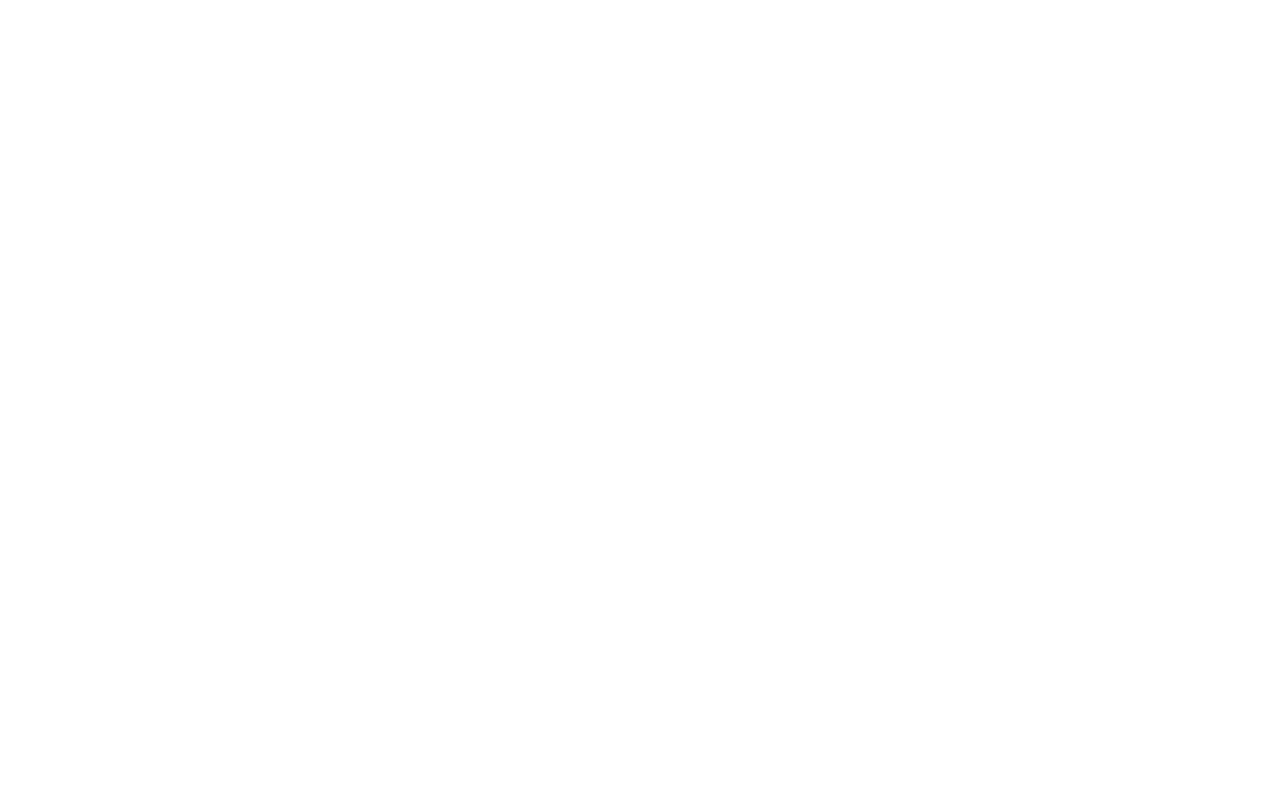
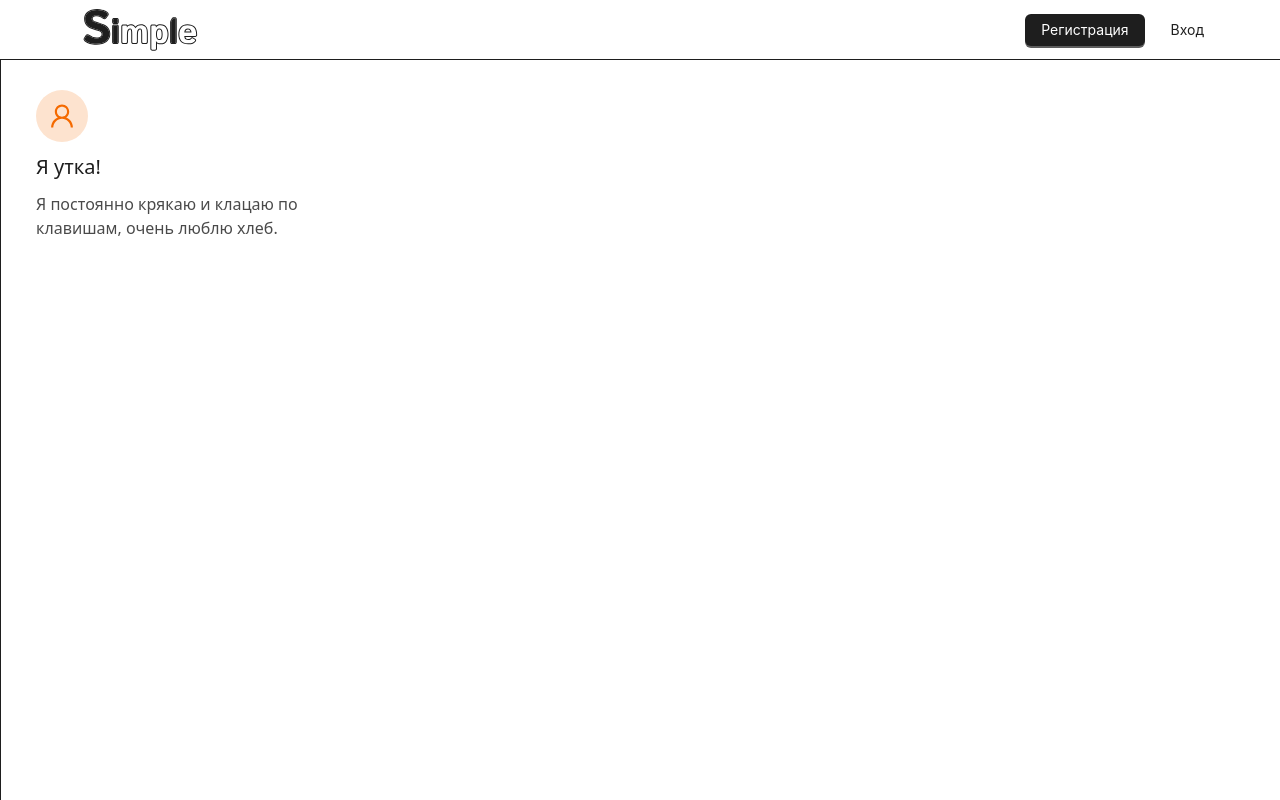
Before and after one commit to RoastedPikachu/lIfe_peak, a Next.js app: page / in a window 1280 px wide. Built offline with nearby package versions, Linux system fonts and the light colour scheme.

Commit message:
feat: Добавил карточку автора блога

```diff
--- a/app/page.tsx
+++ b/app/page.tsx
@@ -1,5 +1,15 @@
 import React from "react";
 
+import ContentPageWrapper from "@/widgets/pageWrappers/ContentPageWrapper";
+
+import UserCard from "@/entity/userCard/UserCard";
+
 export default function Home() {
-  return <main></main>;
+  return <ContentPageWrapper>
+    <main>
+      <aside className="w-[360px] h-[calc(100vh-60px)] border-l-[1px] border-[--color-black]">
+        <UserCard/>
+      </aside>
+    </main>
+  </ContentPageWrapper>;
 }
--- /dev/null
+++ b/entity/userCard/UserCard.tsx
@@ -0,0 +1,24 @@
+"use client";
+import React, {useState} from 'react';
+
+import {Avatar} from "antd";
+
+import {UserOutlined} from "@ant-design/icons";
+
+import "./userCard.css";
+
+const UserCard = () => {
+    const [user, setUser] = useState({});
+
+    return (
+        <div className="userCard">
+            <Avatar size={52} icon={<UserOutlined />} style={{ backgroundColor: "#fde3cf", color: "#f56a00" }}/>
+
+            <p className="userCard-nickname">{Object.keys(user).length !== 0 ? user.name : "Я утка!"}</p>
+
+            <p className="userCard-description">{Object.keys(user).length !== 0 ? user.description : "Я постоянно крякаю и клацаю по клавишам, очень люблю хлеб."}</p>
+        </div>
+    );
+};
+
+export default UserCard;
--- /dev/null
+++ b/entity/userCard/userCard.css
@@ -0,0 +1,11 @@
+.userCard {
+    @apply grid justify-items-start gap-y-[10px] py-[30px] px-[35px] w-full h-auto bg-transparent;
+}
+
+.userCard-nickname {
+    @apply text-[--color-black] text-[1.25rem] text-left font-medium;
+}
+
+.userCard-description {
+    @apply text-[--color-black] text-[1rem] text-left font-normal opacity-80;
+}
--- /dev/null
+++ b/widgets/pageWrappers/ContentPageWrapper.tsx
@@ -0,0 +1,15 @@
+import React from 'react';
+
+import TheHeader from "@/widgets/header/TheHeader";
+
+const ContentPageWrapper: React.FC<{children: any}> = ({children}) => {
+    return (
+        <>
+         <TheHeader/>
+
+         {children}
+        </>
+    );
+};
+
+export default ContentPageWrapper;
```
